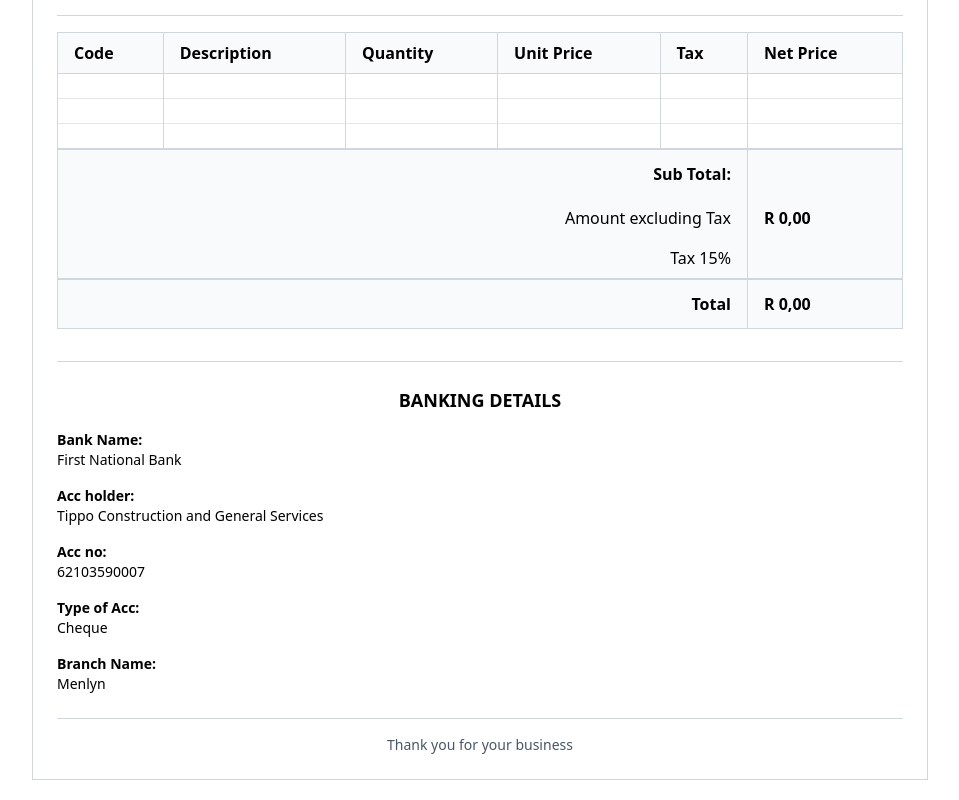
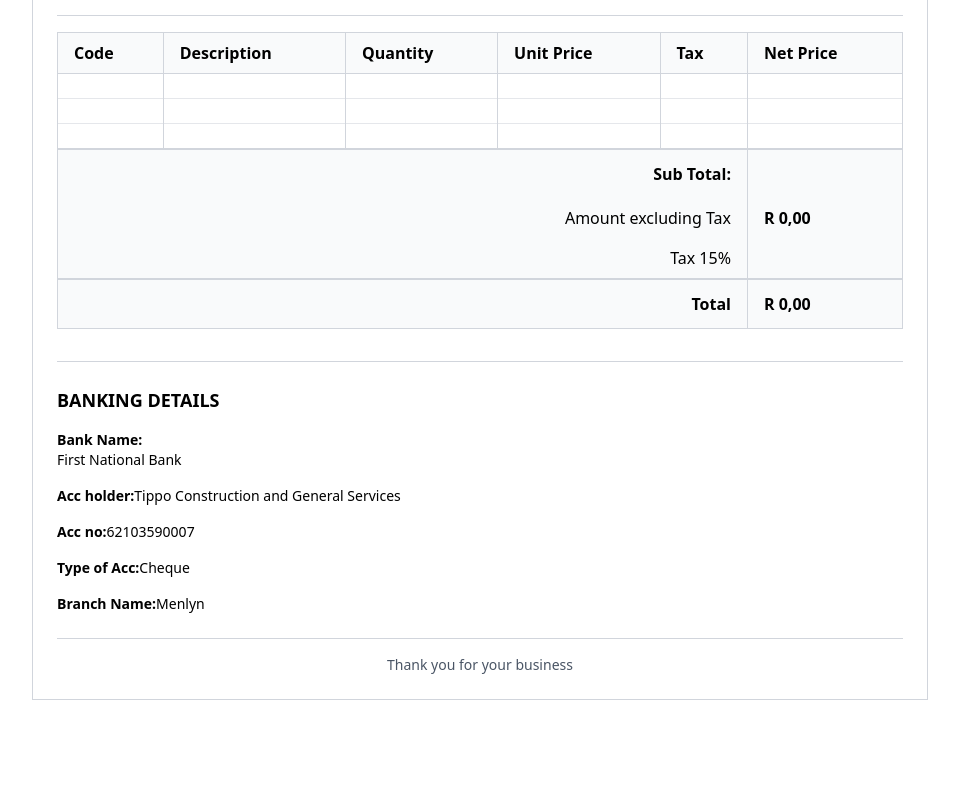
Before and after one commit to Kummirai/workOrder_tracker, a Next.js app: page /boq_items in a window 1280 px wide. Shown: the part 798-1598 px from the top of the page, without its empty margins (160-1119 px from the left). After the commit the page ends 1518 px from the top, so only its background shows below. Built offline with nearby package versions, Linux system fonts and the light colour scheme; no server answers; the database is empty; sample sign-in values are in the browser's storage.

Commit message:
Place corresponding details in one line

```diff
--- a/components/Template.jsx
+++ b/components/Template.jsx
@@ -201,27 +201,25 @@ const Invoice = () => {
 
       {/* Footer with Banking Details */}
       <div className="border-t border-gray-300 pt-6">
-        <div className="font-bold text-lg mb-4 text-center">
-          BANKING DETAILS
-        </div>
+        <div className="font-bold text-lg mb-4 text-start">BANKING DETAILS</div>
         <div className="grid grid-cols-1  gap-4 text-sm text-start">
           <div>
             <div className="font-semibold">Bank Name:</div>
             <div>First National Bank</div>
           </div>
-          <div>
-            <div className="font-semibold">Acc holder:</div>
+          <div className="flex">
+            <div className="font-semibold flex">Acc holder:</div>
             <div>Tippo Construction and General Services</div>
           </div>
-          <div>
+          <div className="flex">
             <div className="font-semibold">Acc no:</div>
             <div>62103590007</div>
           </div>
-          <div>
+          <div className="flex">
             <div className="font-semibold">Type of Acc:</div>
             <div>Cheque</div>
           </div>
-          <div>
+          <div className="flex">
             <div className="font-semibold">Branch Name:</div>
             <div>Menlyn</div>
           </div>
```
